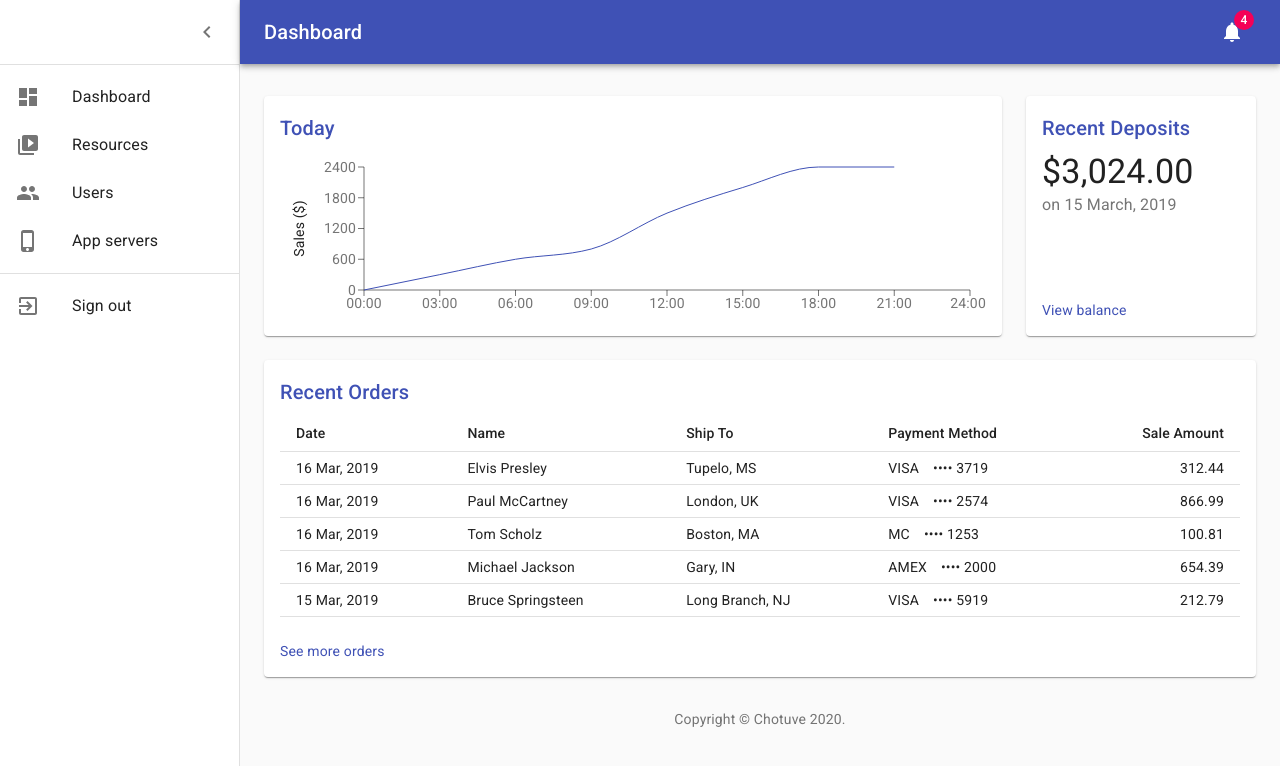
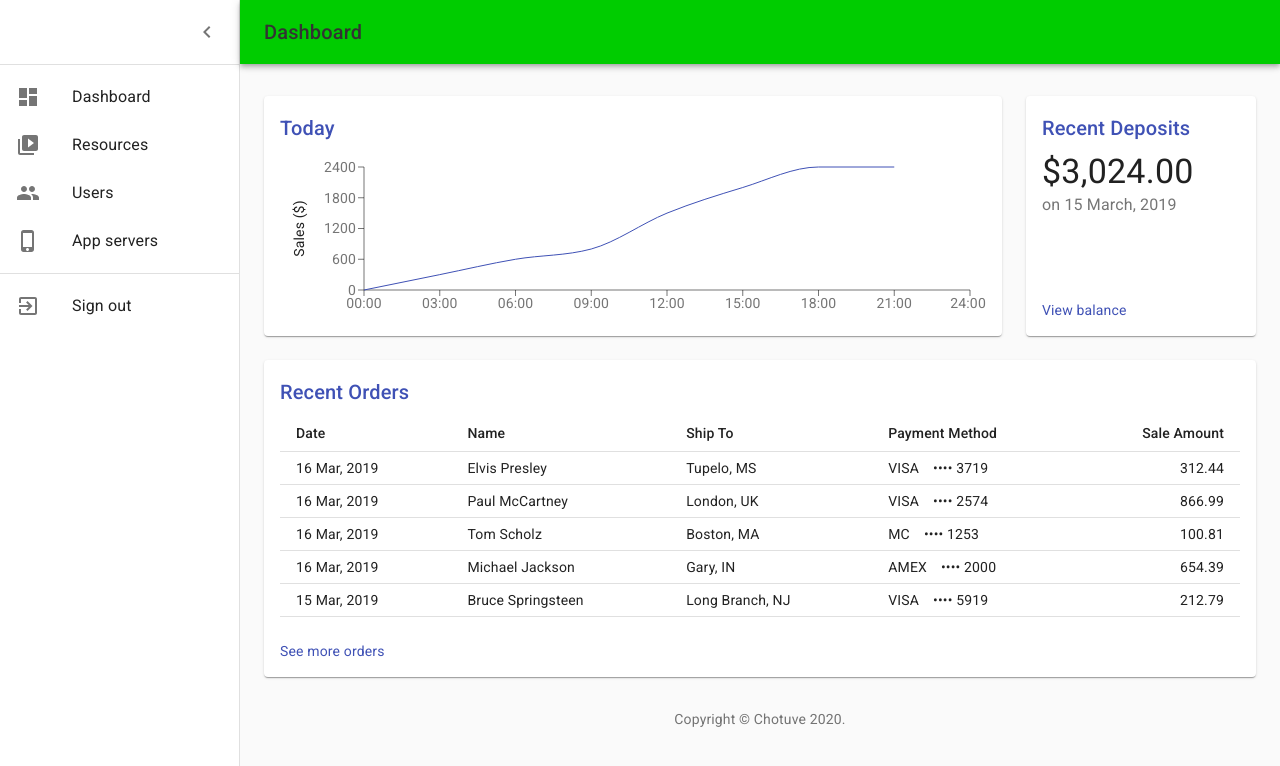
Before and after one commit to santiagomariani/chotuve-web-front, a React (Create React App) app: page /dashboard in a window 1280 px wide. Shown: the top 766 px of the page. Built offline with nearby package versions, Linux system fonts and the light colour scheme.

Commit message:
pequeño cambio

```diff
--- a/src/DashboardPage.js
+++ b/src/DashboardPage.js
@@ -58,6 +58,8 @@ const useStyles = makeStyles((theme) => ({
       easing: theme.transitions.easing.sharp,
       duration: theme.transitions.duration.leavingScreen,
     }),
+    backgroundColor: '#00cc00',
+    color: '#333333'
   },
   appBarShift: {
     marginLeft: drawerWidth,
@@ -145,11 +147,6 @@ export default function Dashboard() {
           <Typography component="h1" variant="h6" color="inherit" noWrap className={classes.title}>
             Dashboard
           </Typography>
-          <IconButton color="inherit">
-            <Badge badgeContent={4} color="secondary">
-              <NotificationsIcon />
-            </Badge>
-          </IconButton>
         </Toolbar>
       </AppBar>
       <Drawer
```
